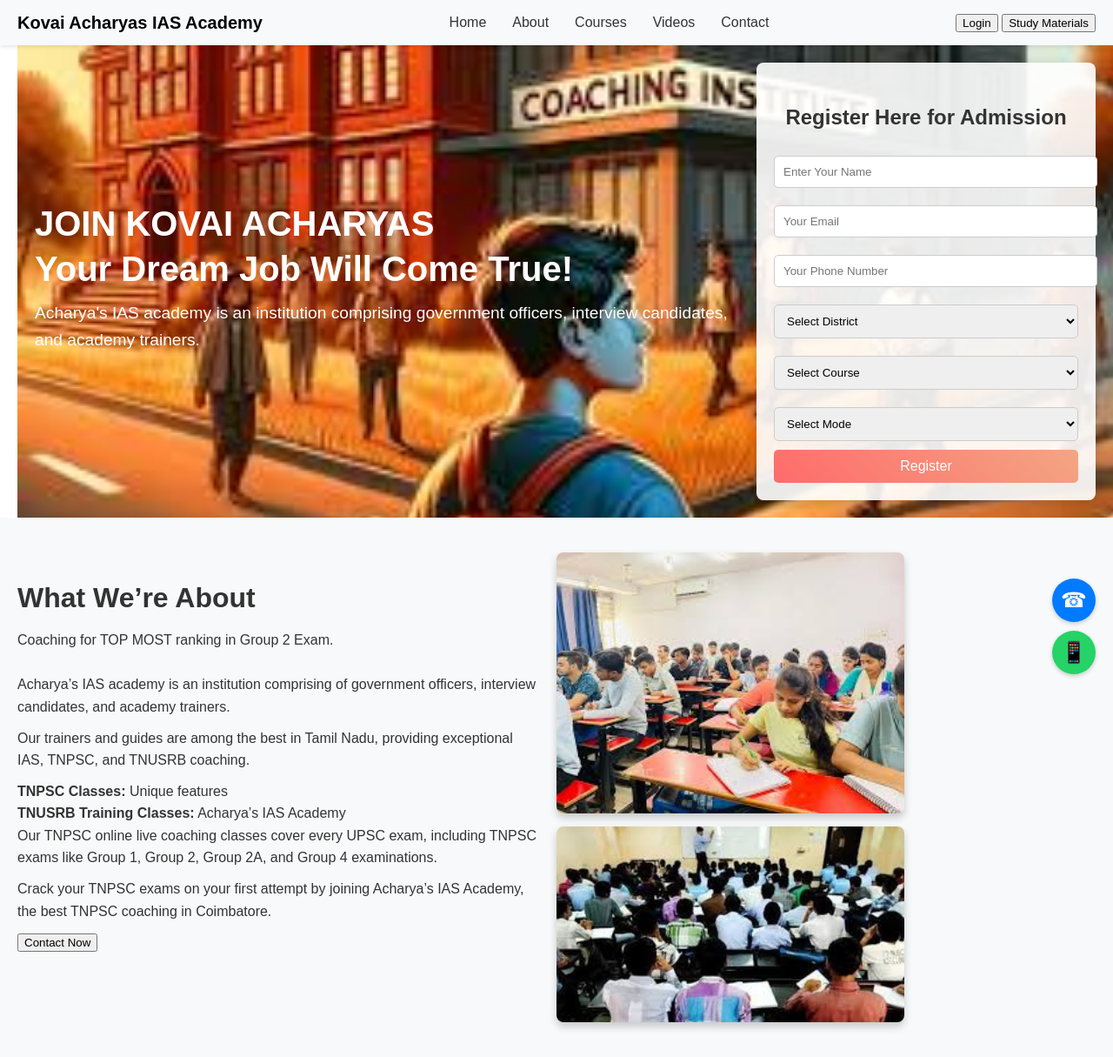
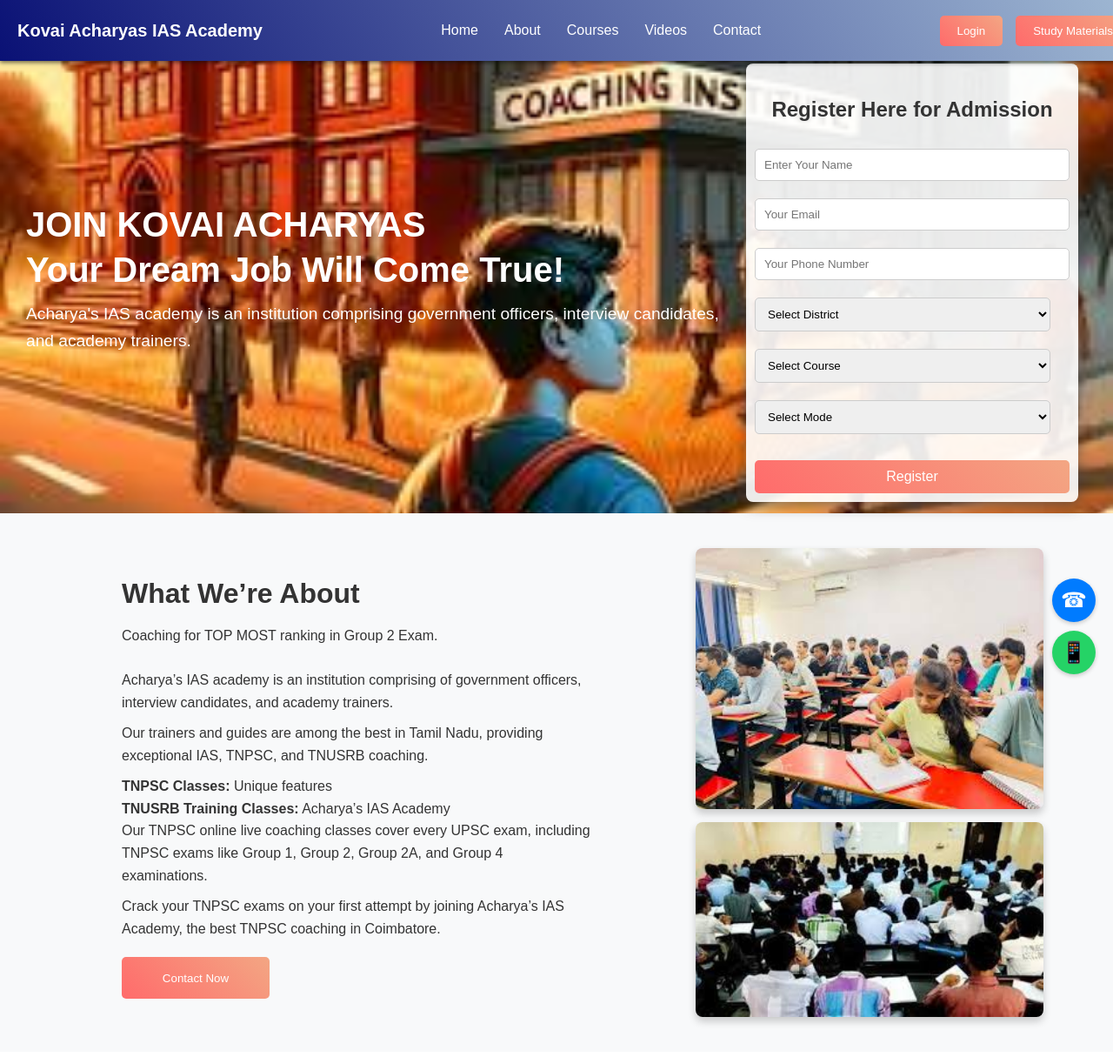
Before and after one commit to Akhilesh-Mohanasundaram/Akhilesh-mohanasundaram.github.io, a plain HTML site: page index.html in a window 1280 px wide. Shown: the whole page at 87% size. Drawn offline with Linux system fonts and the light colour scheme.

Commit message:
Update style.css

```diff
--- a/style.css
+++ b/style.css
@@ -5,24 +5,42 @@ body {
 }
 
 header {
-    background: #f8f9fa;
+    background: linear-gradient(60deg,#0a1175, #a1bad4);
     padding: 10px 20px;
     display: flex;
     justify-content: space-between;
     align-items: center;
-    box-shadow: 0 2px 5px rgba(0, 0, 0, 0.1);
+    box-shadow: 0 2px 5px rgba(13, 13, 13, 0.607);
+    position: fixed; /* Make the nav bar fixed */
+    top: 0; /* Stick to the top */
+    left: 0;
+    right: 0;
+    z-index: 1000;
+    width: 100%; /* Full width */
+    height: 50px;
+    padding: 10px 20px;
+    margin-top: 0;
 }
+
+body {
+    margin-top: 60px;
+}
+
 
 .logo {
     font-size: 20px;
     font-weight: bold;
+    color: #fff;
+    text-shadow: white;
 }
 
 .nav-menu {
     list-style: none;
     display: flex;
-    margin: 0;
+    margin: 0 auto;
     padding: 0;
+    justify-content: center;
+    flex: 1;
 }
 
 .nav-menu li {
@@ -31,16 +49,50 @@ header {
 
 .nav-menu a {
     text-decoration: none;
-    color: #333;
+    color: #ffffff;
+}
+
+.nav-right {
+    display: flex;
+    gap: 15px;
+}
+
+.nav-btn {
+    padding: 10px 20px;
+    background: linear-gradient(45deg, #ff6b6b, #f3a683);
+    color: #fff;
+    border: none;
+    border-radius: 5px;
+    cursor: pointer;
+}
+
+.nav-btn:hover {
+    background: #0056b3;
+}
+
+.contact-now {
+    margin-top: 10px;
+    padding: 10px 20px;
+    background: linear-gradient(45deg, #ff6b6b, #f3a683);
+    color: #fff;
+    height: 48px;
+    width: 170px;
+    border: none;
+    border-radius: 5px;
+    cursor: pointer;
+}
+
+.contact-now:hover {
+    background: #162a74;
 }
 
 .hero {
     display: flex;
     align-items: center;
     justify-content: space-between;
-    padding: 20px;
     color: #fff;
     position: relative;
+    height: 530px
 }
 
 .hero img {
@@ -54,7 +106,7 @@ header {
 .hero-content {
     flex: 1;
     text-align: left;
-    padding: 20px;
+    padding: 30px;
 }
 
 .hero-content h1 {
@@ -72,9 +124,10 @@ header {
 .form-container {
     flex: 0 0 350px;
     background: rgba(255, 255, 255, 0.9);
-    padding: 20px;
+    padding: 10px;
+    margin-right: 40px;
     border-radius: 8px;
-    box-shadow: 0 5px 15px rgba(0, 0, 0, 0.2);
+    box-shadow: 0 5px 15px rgba(68, 64, 64, 0.621);
 }
 
 .form-container h3 {
@@ -86,7 +139,7 @@ header {
 
 .form-container input,
 .form-container select {
-    width: 100%;
+    width: 340px;
     padding: 10px;
     margin: 10px 0;
     border: 1px solid #ccc;
@@ -95,6 +148,7 @@ header {
 
 .form-container button {
     width: 100%;
+    margin-top: 20px;
     padding: 10px;
     background: linear-gradient(45deg, #ff6b6b, #f3a683);
     color: #fff;
@@ -168,9 +222,9 @@ header {
 }
 
 .left-column {
-    flex: 1;
-    min-width: 300px;
-    max-width: 600px;
+    min-width: 400px;
+    max-width: 540px;
+    padding-left: 120px;
 }
 
 .left-column h2 {
@@ -188,6 +242,7 @@ header {
     display: flex;
     flex-direction: column;
     gap: 15px;
+    padding-left: 100px;
     justify-content: flex-start;
     align-items: flex-start;
 }
```
